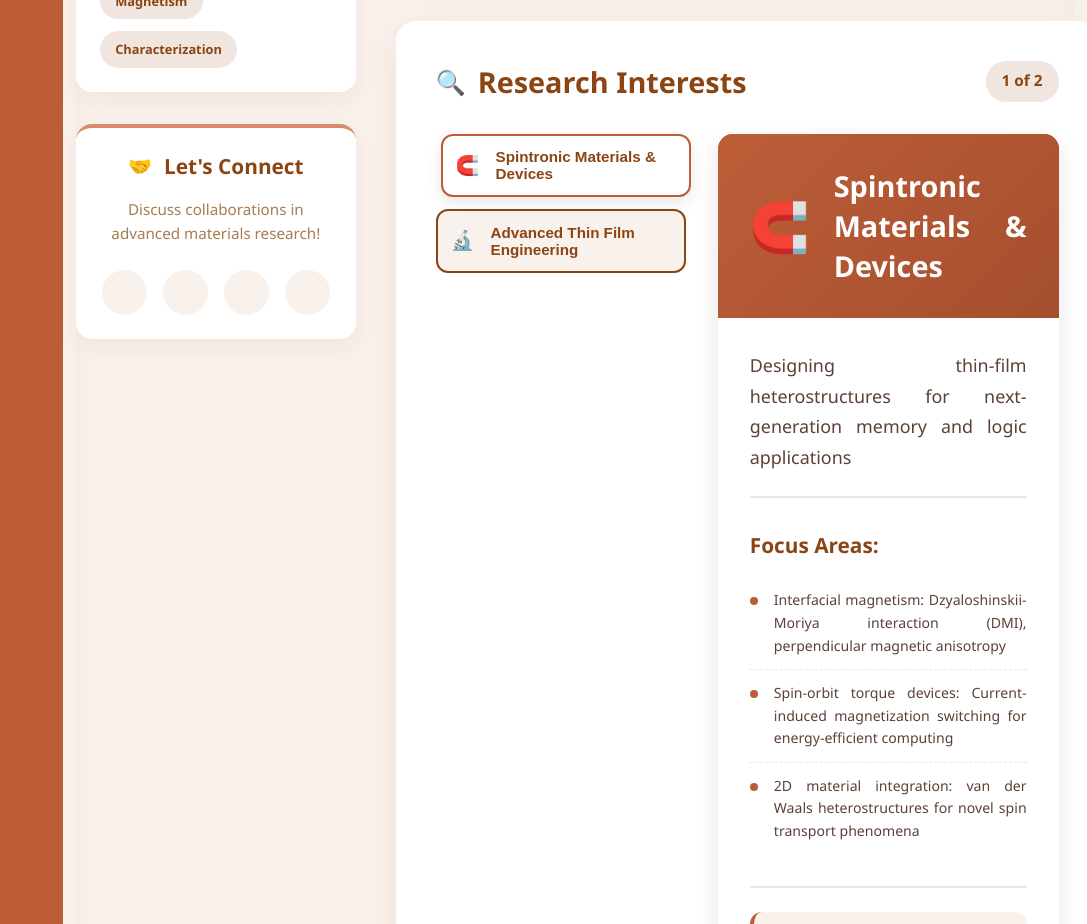
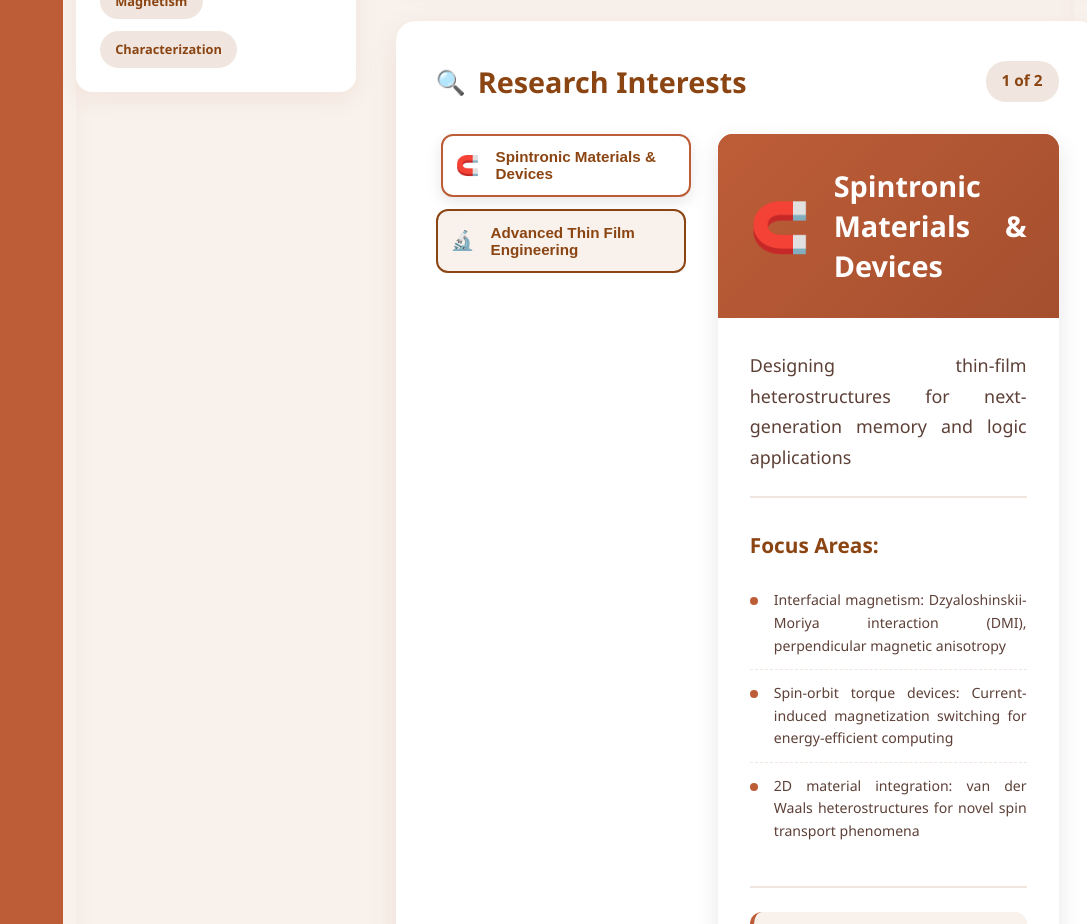
Before and after one commit to umalavanya/ravi-portfolio-react-router-dom, a React (Vite) app: page /about in a window 1280 px wide. Shown: the part 1680-2604 px from the top of the page, without its empty margins (193-1280 px from the left). Built offline with nearby package versions, Linux system fonts and the light colour scheme.

Commit message:
Update About.jsx

```diff
--- a/src/pages/About.jsx
+++ b/src/pages/About.jsx
@@ -179,27 +179,9 @@ const About = () => {
             </div>
           </div>
 
-          <div className="connect-section">
-            <h3>
-              <span className="connect-icon">🤝</span>
-              Let's Connect
-            </h3>
-            <p>Discuss collaborations in advanced materials research!</p>
-            <div className="social-icons-about">
-              <a className="social-icon-about" href="#!" title="LinkedIn">
-                <i className="fab fa-linkedin-in"></i>
-              </a>
-              <a className="social-icon-about" href="#!" title="GitHub">
-                <i className="fab fa-github"></i>
-              </a>
-              <a className="social-icon-about" href="https://www.facebook.com/ravisri.phy" title="Facebook">
-                <i className="fab fa-facebook-f"></i>
-              </a>
-              <a className="social-icon-about" href="mailto:ravisri.phy@gmail.com" title="Email">
-                <i className="fas fa-envelope"></i>
-              </a>
-            </div>
-          </div>
+
+
+
         </div>
 
         {/* Main Content */}
```
